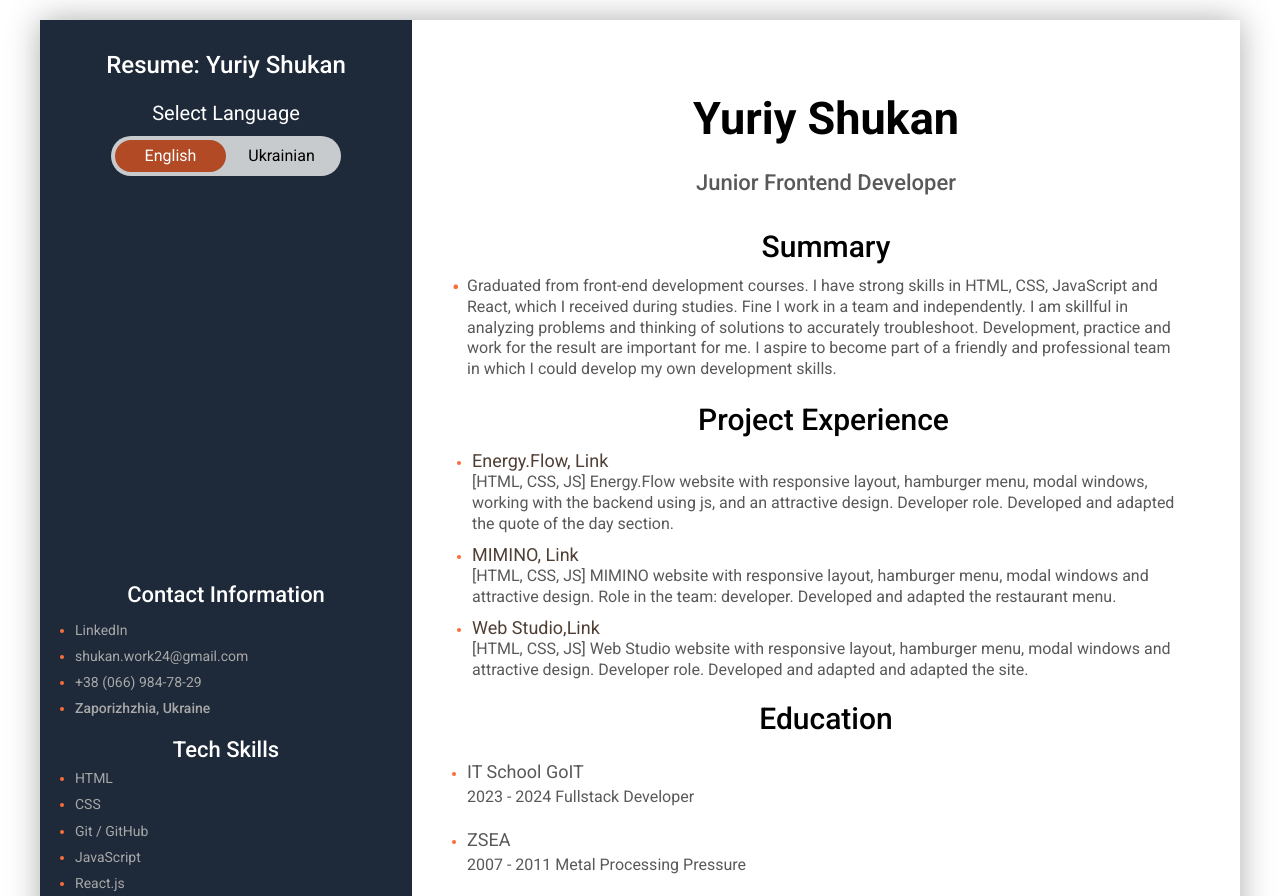
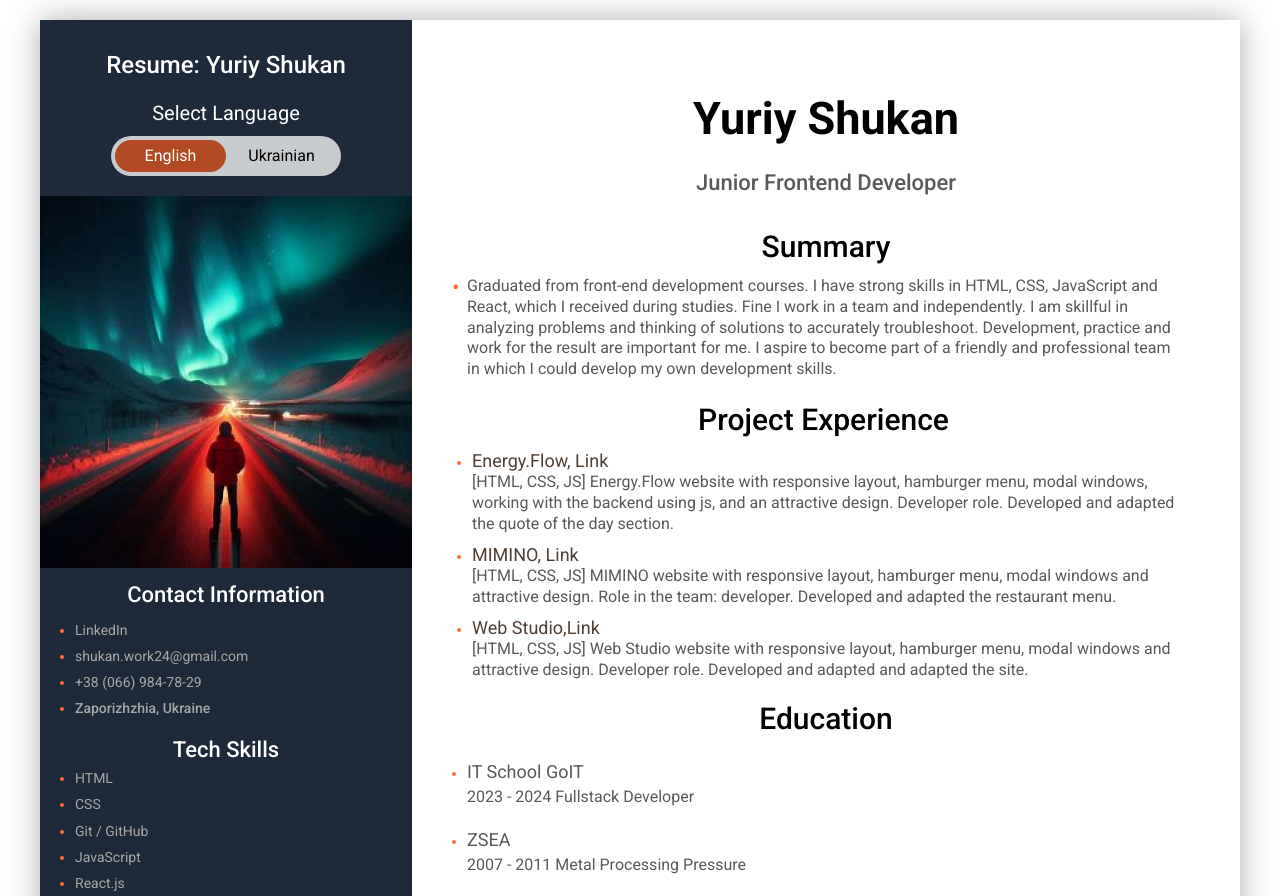
Before and after one commit to Yuriy2223/project-r, a website built with Vite: page index.html in a window 1280 px wide. Shown: the top 896 px of the page. Built offline with nearby package versions, Linux system fonts and the light colour scheme; files whose address does not match are found by name.

Commit message:
Update styles.css

```diff
--- a/css/styles.css
+++ b/css/styles.css
@@ -151,8 +151,9 @@ body {
 .container_photo {
   width: 100%;
   aspect-ratio: 1 / 1;
-  background-image: url("img/приклад2x.jpg");
+  background-image: url("/img/приклад2x.jpg");
   background-size: 100% 100%;
+  z-index: 1;
 }
 
 @media (min-device-pixel-ratio: 2),
@@ -160,7 +161,7 @@ body {
   (min-resolution: 192dpi),
   (min-resolution: 2dppx) {
   .container_photo {
-    background-image: url("img/приклад4x.jpg");
+    background-image: url("/img/приклад4x.jpg");
   }
 }
 
```
